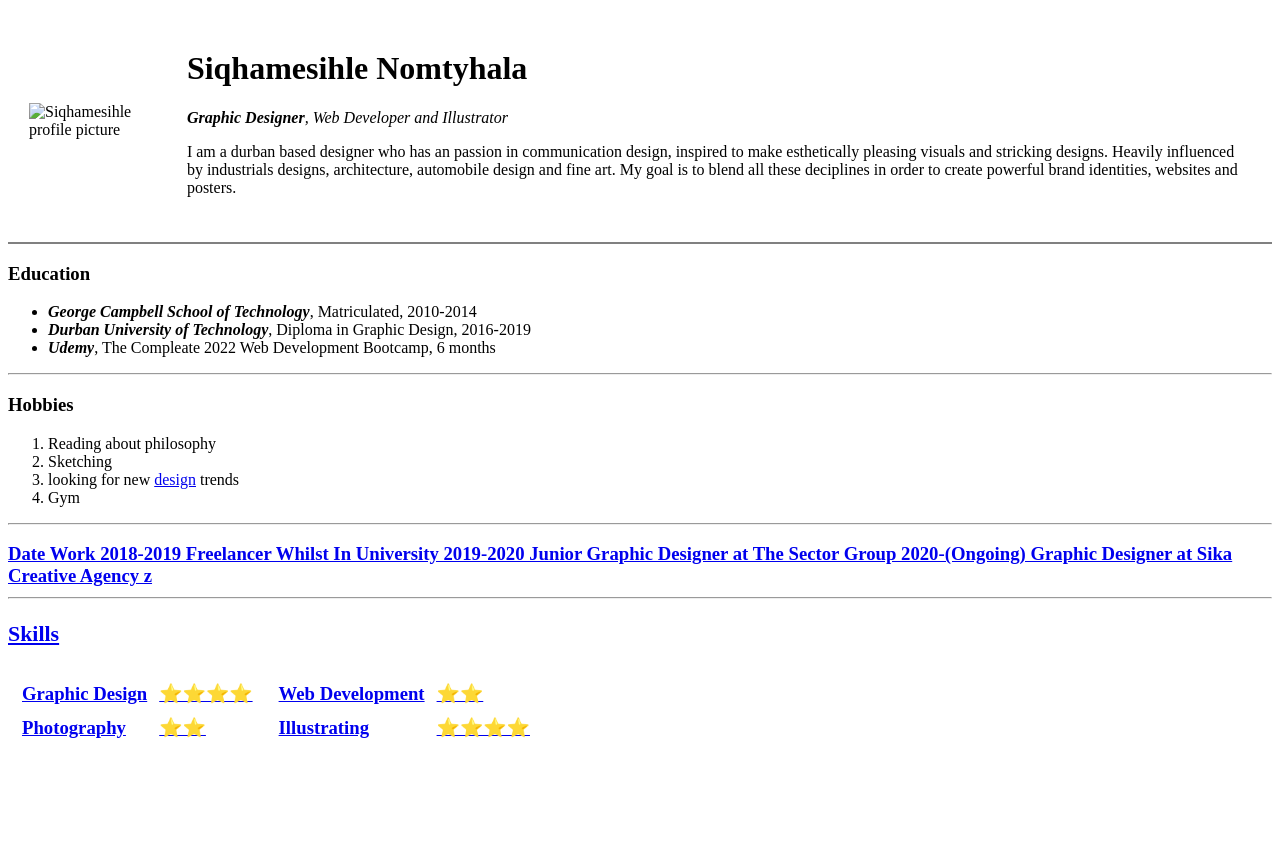
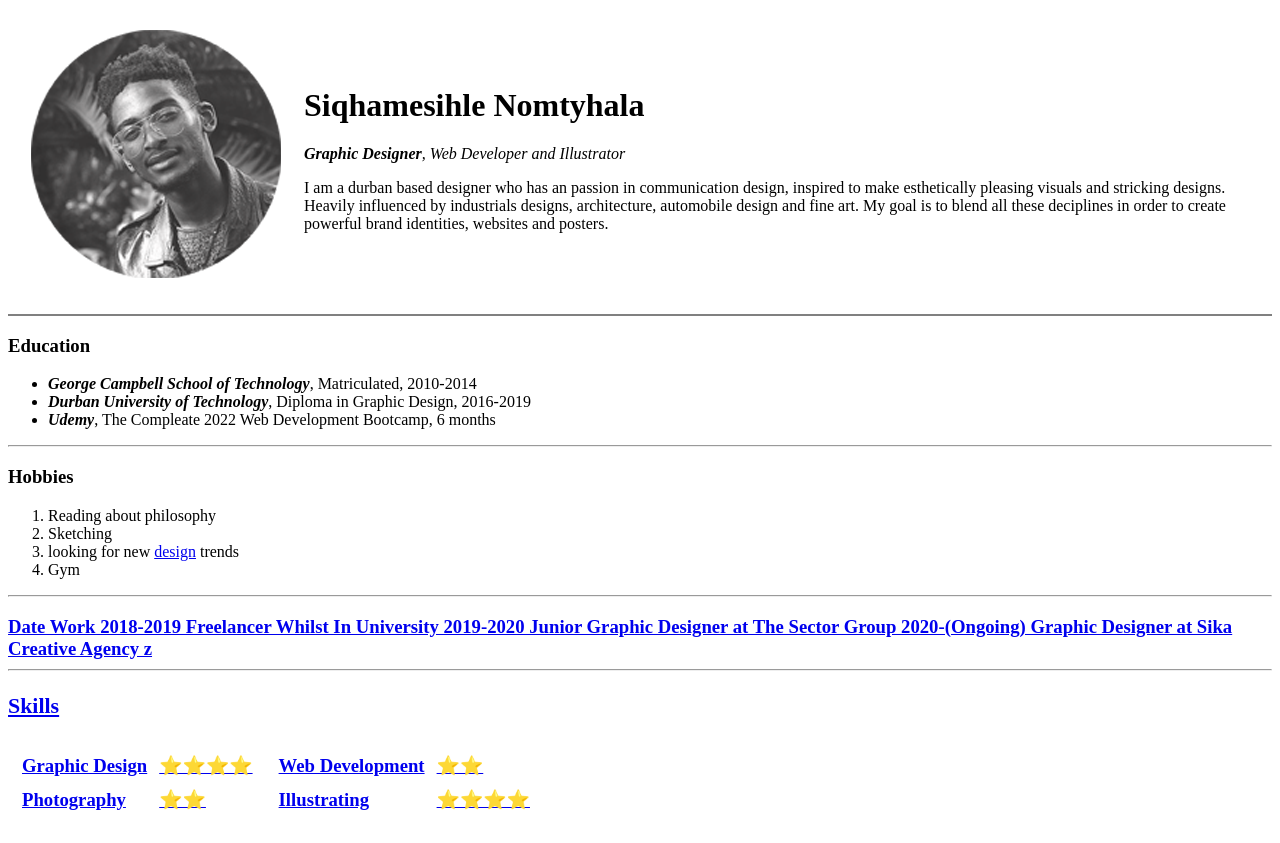
Before and after one commit to Siqhamesihle/CV, a plain HTML site: page index.html in a window 1280 px wide. Before the commit the page ends 800 px from the top, so only its background shows below. Drawn offline with Linux system fonts and the light colour scheme.

Commit message:
Update index.html

```diff
--- a/index.html
+++ b/index.html
@@ -9,7 +9,7 @@
 <body>
   <table cellspacing="20">
     <tr>
-      <td><img src="Siqhamesihle circle.png" alt="Siqhamesihle profile picture"></td>
+      <td><img src="image/Siqhamesihle circle.png" alt="Siqhamesihle profile picture"></td>
        <td><h1>Siqhamesihle Nomtyhala</h1>
        <p><em><strong>Graphic Designer</strong>, Web Developer and Illustrator</em></p>
        <p>I am a durban based designer who has an passion in communication design, inspired to make esthetically pleasing visuals and stricking designs. Heavily influenced by industrials designs, architecture, automobile design and fine art. My goal is to
```
